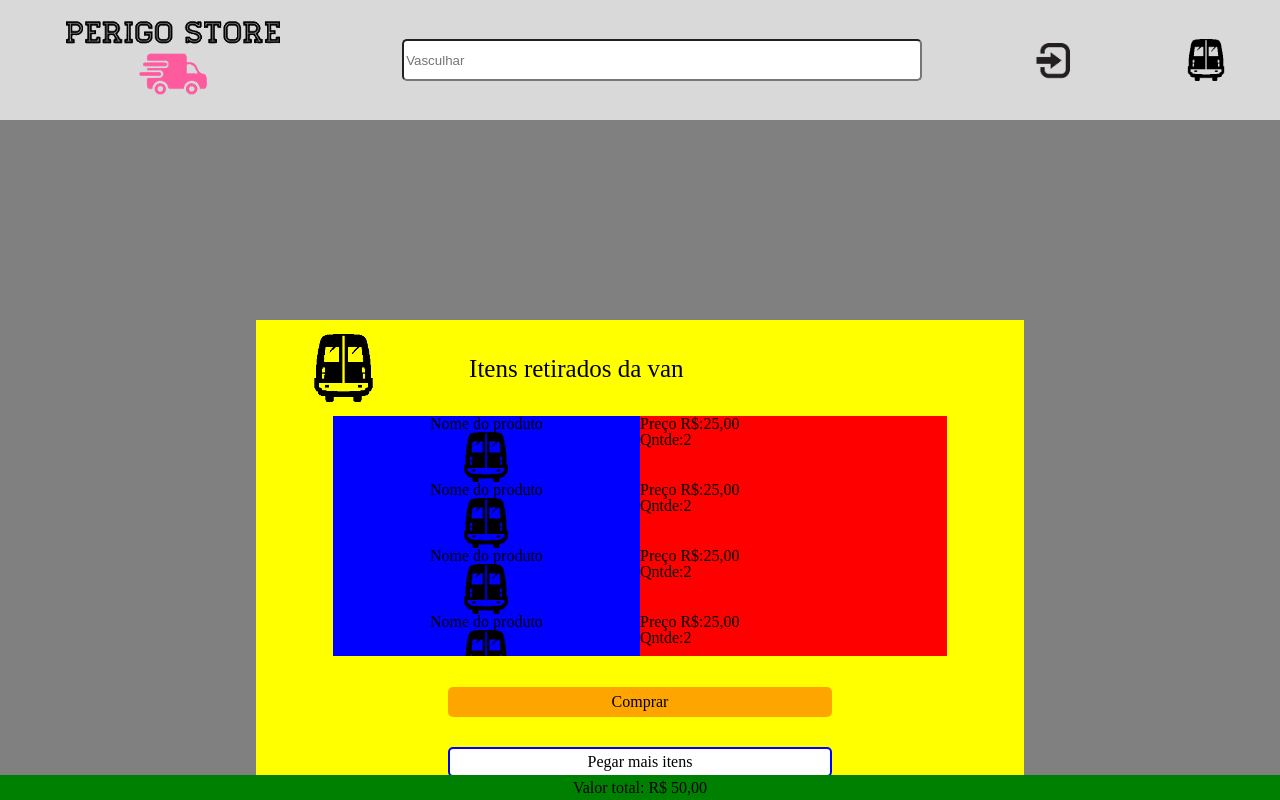
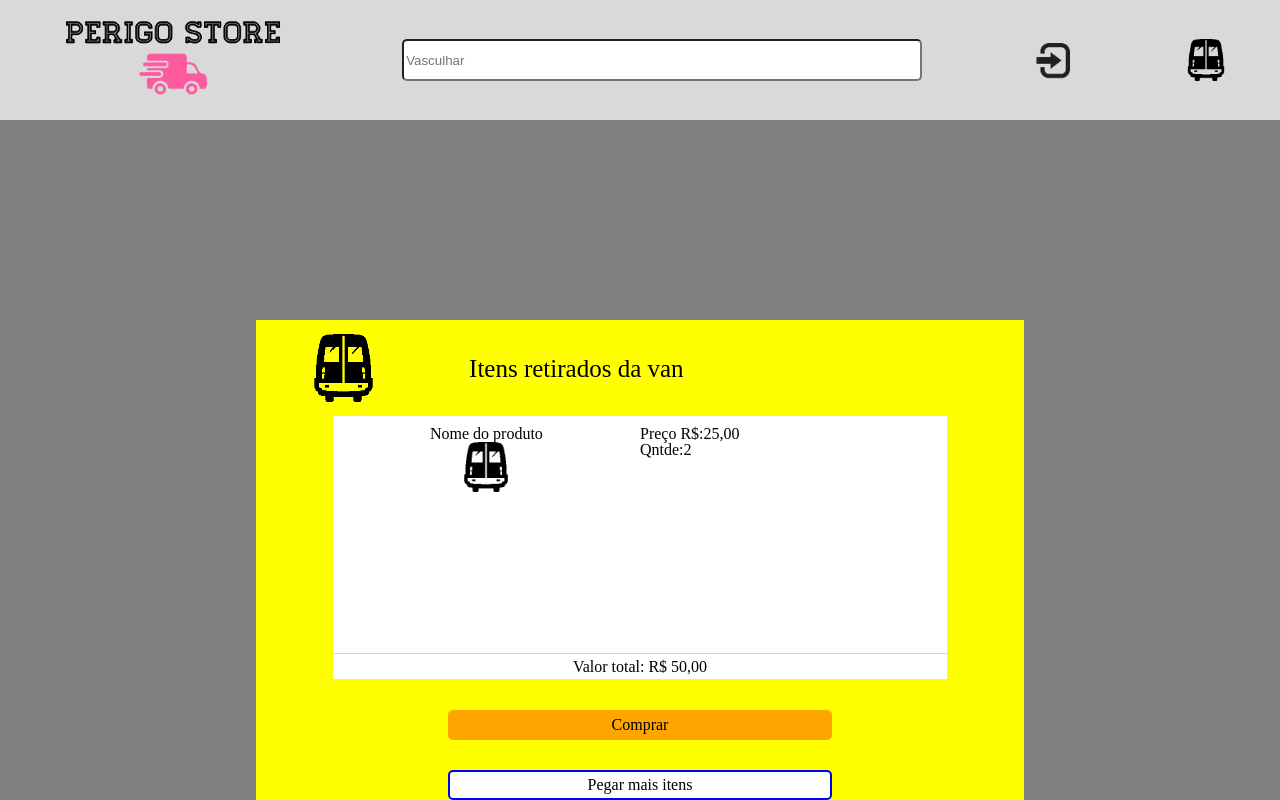
Before and after one commit to williamcosta52/E-commerce-front-end, a React (Create React App) app: page /cart in a window 1280 px wide. Built offline with nearby package versions, Linux system fonts and the light colour scheme.

Commit message:
Cart layout added

```diff
--- a/src/pages/CartPage.js
+++ b/src/pages/CartPage.js
@@ -1,122 +1,36 @@
 import styled from "styled-components";
-import {useNavigate} from "react-router-dom"
+import { useNavigate } from "react-router-dom"
 import Header from "../components/Header"
 import van from "../assets/van.png"
-export default function CartPage(){
-    const navigate=useNavigate();
-    function Navigate(){
+export default function CartPage() {
+    const navigate = useNavigate();
+    function Navigate() {
         navigate("/sign-up")
     }
-    const PRODUTOS=[
-        {
-            url:{van},
-            name: "Coisa",
-            quantity: 1,
-            price: 50.00
-
-        },{
-            url:{van},
-            name: "Coisa2",
-            quantity: 2,
-            price: 50.00
-
-        },{
-            url:{van},
-            name: "Coisa3",
-            quantity: 2,
-            price: 50.00
-
-        },{
-            url:{van},
-            name: "Coisa4",
-            quantity: 4,
-            price: 50.00
-
-        }
-    ]
-
-    return(
+    return (
         <Container>
 
             <Header></Header>
             <CartBox>
                 <div className="top">
-    <img src={van} alt=" van icon"className="van-icon"/>
+                    <img src={van} alt=" van icon" className="van-icon" />
                     <div className="title-top">Itens retirados da van</div>
                 </div>
                 <ProductBox>
                     <div className="product">
                         <div className="left">
                             <div>Nome do produto</div>
-        <img src={van}  onClick={Navigate}alt="product image"/>
+                            <img src={van} onClick={Navigate} alt="product image" />
                         </div>
                         <div className="right">
                             <div>Preço R$:25,00</div>
                             <div>Qntde:2</div>
                         </div>
                     </div>
-        <div className="product">
-        <div className="left">
-        <div>Nome do produto</div>
-        <img src={van}  onClick={Navigate}alt="product image"/>
-        </div>
-        <div className="right">
-        <div>Preço R$:25,00</div>
-        <div>Qntde:2</div>
-        </div>
-        </div>
-        <div className="product">
-        <div className="left">
-        <div>Nome do produto</div>
-        <img src={van}  onClick={Navigate}alt="product image"/>
-        </div>
-        <div className="right">
-        <div>Preço R$:25,00</div>
-        <div>Qntde:2</div>
-        </div>
-        </div>
-        <div className="product">
-        <div className="left">
-        <div>Nome do produto</div>
-        <img src={van}  onClick={Navigate}alt="product image"/>
-        </div>
-        <div className="right">
-        <div>Preço R$:25,00</div>
-        <div>Qntde:2</div>
-        </div>
-        </div>
-        <div className="product">
-        <div className="left">
-        <div>Nome do produto</div>
-        <img src={van}  onClick={Navigate}alt="product image"/>
-        </div>
-        <div className="right">
-        <div>Preço R$:25,00</div>
-        <div>Qntde:2</div>
-        </div>
-        </div>
-        <div className="product">
-        <div className="left">
-        <div>Nome do produto</div>
-        <img src={van}  onClick={Navigate}alt="product image"/>
-        </div>
-        <div className="right">
-        <div>Preço R$:25,00</div>
-        <div>Qntde:2</div>
-        </div>
-        </div>
-        <div className="product">
-        <div className="left">
-        <div>Nome do produto</div>
-        <img src={van}  onClick={Navigate}alt="product image"/>
-        </div>
-        <div className="right">
-        <div>Preço R$:25,00</div>
-        <div>Qntde:2</div>
-        </div>
-        </div>
-        <div className="bottom"> Valor total: R$ 50,00</div>
+
+
                 </ProductBox>
+                <ProductsValue> Valor total: R$ 50,00</ProductsValue>
                 <div className="button buy">Comprar</div>
                 <div className="button browse">Pegar mais itens</div>
 
@@ -124,7 +38,7 @@ export default function CartPage(){
         </Container>
     )
 }
-const Container=styled.div`
+const Container = styled.div`
 display:flex;
 flex-direction: column;
 align-items: center;
@@ -133,7 +47,7 @@ background-color: grey;
 height: 100vh;
 width: 100vw;
 `
-const CartBox=styled.div`
+const CartBox = styled.div`
 width: 60%;
 height: 60%;
 display: flex;
@@ -174,42 +88,41 @@ background:yellow;
     border:2px solid blue;
 }
 `
-const ProductBox=styled.div`
+const ProductBox = styled.div`
 width: 80%;
 position: relative;
 height: 50%;
 display:flex;
 flex-direction: column;
 background-color: white;
-overflow-y:auto;
+overflow-y:scroll;
 .product{
     width: 100%;
     display: flex;
     background-color: white;
+    margin-bottom: 10px;
+    margin-top: 10px;
 }
 .left{
     width: 50%;
     display:flex;
     flex-direction: column;
     align-items: center;
-    background-color: blue;
 }
 .left>img{
     width: 50px;
 }
 .right{
     width: 50%;
-    background-color: red;
 }
-.bottom{
-    width: 100%;
+
+`
+const ProductsValue = styled.div`
+    width: 80%;
     height: 25px;
-    background-color: green;
+    background-color: white;
     display: flex;
     align-items: center;
     justify-content: center;
-    position: fixed;
-    bottom:0px;
-    left: 0px;
-}
+    border-top:1px solid  lightgrey ;
 `
```
Also changed, not shown: src/components/Header.js (+7 -7 lines). Lines whose indentation alone changed are shown as unchanged.
